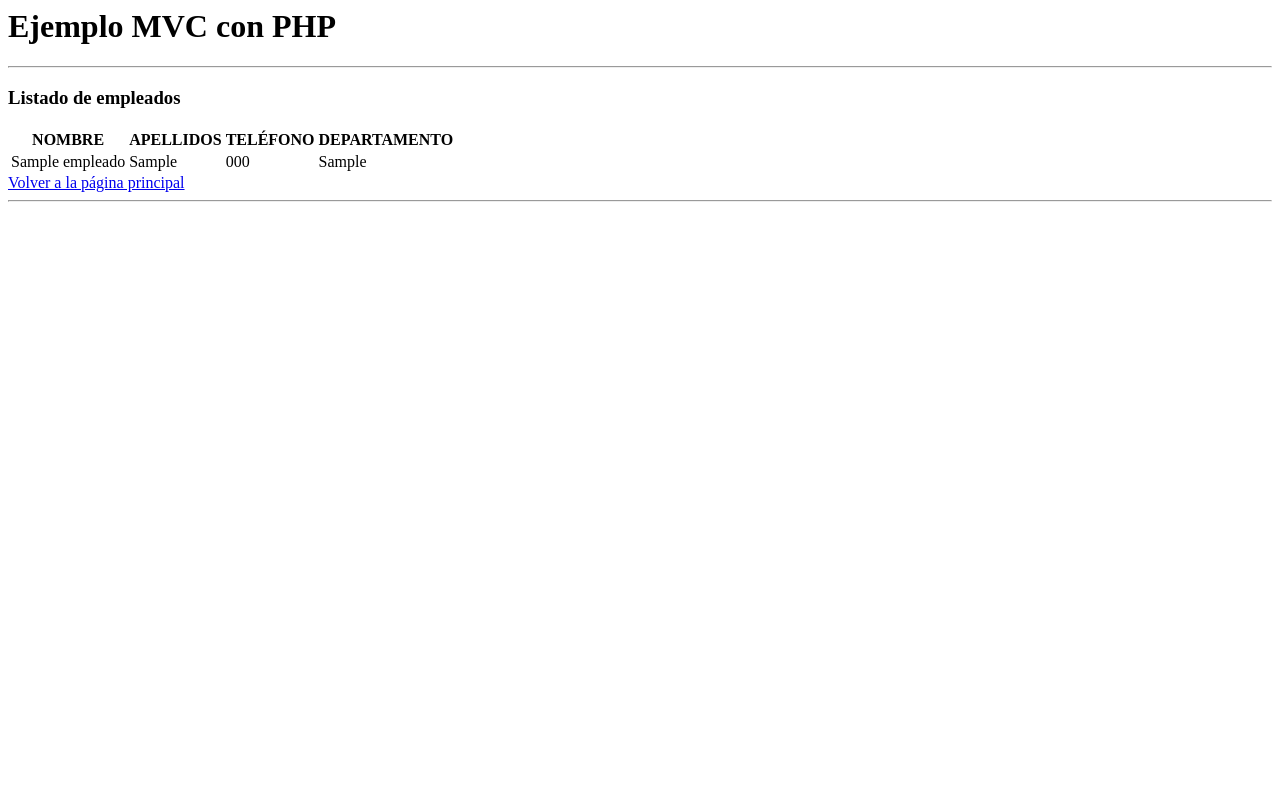
After one commit to andreslicona27/Management-Systems, a PHP site: page /controlador/controlador.php in a window 1280 px wide. The commit adds this page. Run offline with PHP 8.4, Linux system fonts and the light colour scheme; tables that the repository leaves empty or names only in its code hold one stand-in row (values such as "Sample post").

Commit message:
fin de proyecto

```diff
--- a/Sistema de Gestión Empresarial/Trimestre_2/Tema_1/Proyecto Uno/Index.php
+++ b/Sistema de Gestión Empresarial/Trimestre_2/Tema_1/Proyecto Uno/Index.php
@@ -4,7 +4,7 @@ if (
     ($_POST['apellidos'] != '') && (isset($_POST['telefono'])) && ($_POST['telefono'] != '') &&
     (isset($_POST['departamento'])) && ($_POST['departamento'] != '')
 ) {
-    require_once "modelo/modelo.php";
+    require_once "Modelo/Modelo.php";
     $nuevo = new Empleado();
     $asd = $nuevo->setEmpleado(
         $_POST['nombre'], $_POST['apellidos'], $_POST['telefono'],
@@ -24,7 +24,7 @@ if (
         <h1>Ejemplo MVC con PHP</h1>
         <hr />
         <p>Creamos una base de datos de los empleados de una empresa y operamos con ella
-            mediante el paradigna MVC</p>
+            mediante el paradigma MVC</p>
     </header>
     <div>
         <form action="#" method="post">
--- /dev/null
+++ b/Sistema de Gestión Empresarial/Trimestre_2/Tema_1/Proyecto Uno/Modelo/Modelo.php
@@ -0,0 +1,34 @@
+<?php
+class Empleado
+{
+    private $empleado;
+    private $db;
+    public function __construct()
+    {
+        $this->empleado = array();
+        $this->db = new PDO('mysql:host=localhost;dbname=ejemplo_mvc', "root", "");
+    }
+    public function getEmpleado()
+    {
+
+        $sql = "SELECT id, nombre, apellidos, telefono, departamento FROM empleados";
+        foreach ($this->db->query($sql) as $res) {
+            $this->empleado[] = $res;
+        }
+        $this->db = null;
+        return $this->empleado;
+    }
+    public function setEmpleado($nombre, $apellidos, $telefono, $departamento)
+    {
+
+        $sql = "INSERT INTO empleados(nombre, apellidos, telefono, departamento) VALUES ('" .
+            $nombre . "', '" . $apellidos . "', '" . $telefono . "', '" . $departamento . "')";
+        $result = $this->db->query($sql);
+        if ($result) {
+            return true;
+        } else {
+            return false;
+        }
+    }
+}
+?>
--- /dev/null
+++ b/Sistema de Gestión Empresarial/Trimestre_2/Tema_1/Proyecto Uno/Vista/Vista.php
@@ -0,0 +1,48 @@
+<html>
+
+<head>
+    <meta charset="UTF-8">
+    <title>Ejemplo MVC con PHP</title>
+</head>
+
+<body>
+    <header>
+        <h1>Ejemplo MVC con PHP</h1>
+        <hr />
+    </header>
+    <div>
+        <h3>Listado de empleados</h3>
+        <table>
+            <tr>
+            <th>NOMBRE</th>
+            <th>APELLIDOS</th>
+            <th>TELÉFONO</th>
+            <th>DEPARTAMENTO</th>
+            </tr>
+            <?php
+            for ($i = 0; $i < count($datos); $i++) {
+            ?>
+            <tr>
+                <td>
+                    <?php echo $datos[$i]["nombre"]; ?>
+                </td>
+                <td>
+                    <?php echo $datos[$i]["apellidos"]; ?>
+                </td>
+                <td>
+                    <?php echo $datos[$i]["telefono"]; ?>
+                </td>
+                <td>
+                    <?php echo $datos[$i]["departamento"]; ?>
+                </td>
+            </tr>
+            <?php
+            }
+            ?>
+        </table>
+        <a href="../index.php"> Volver a la página principal</a>
+        <hr />
+    </div>
+</body>
+
+</html>
--- /dev/null
+++ b/Sistema de Gestión Empresarial/Trimestre_2/Tema_1/Proyecto Uno/controlador/controlador.php
@@ -0,0 +1,6 @@
+<?php
+ require_once("../Modelo/Modelo.php");
+ $empleado = new Empleado();
+ $datos = $empleado->getEmpleado();
+ require_once("../Vista/Vista.php");
+?>
```
